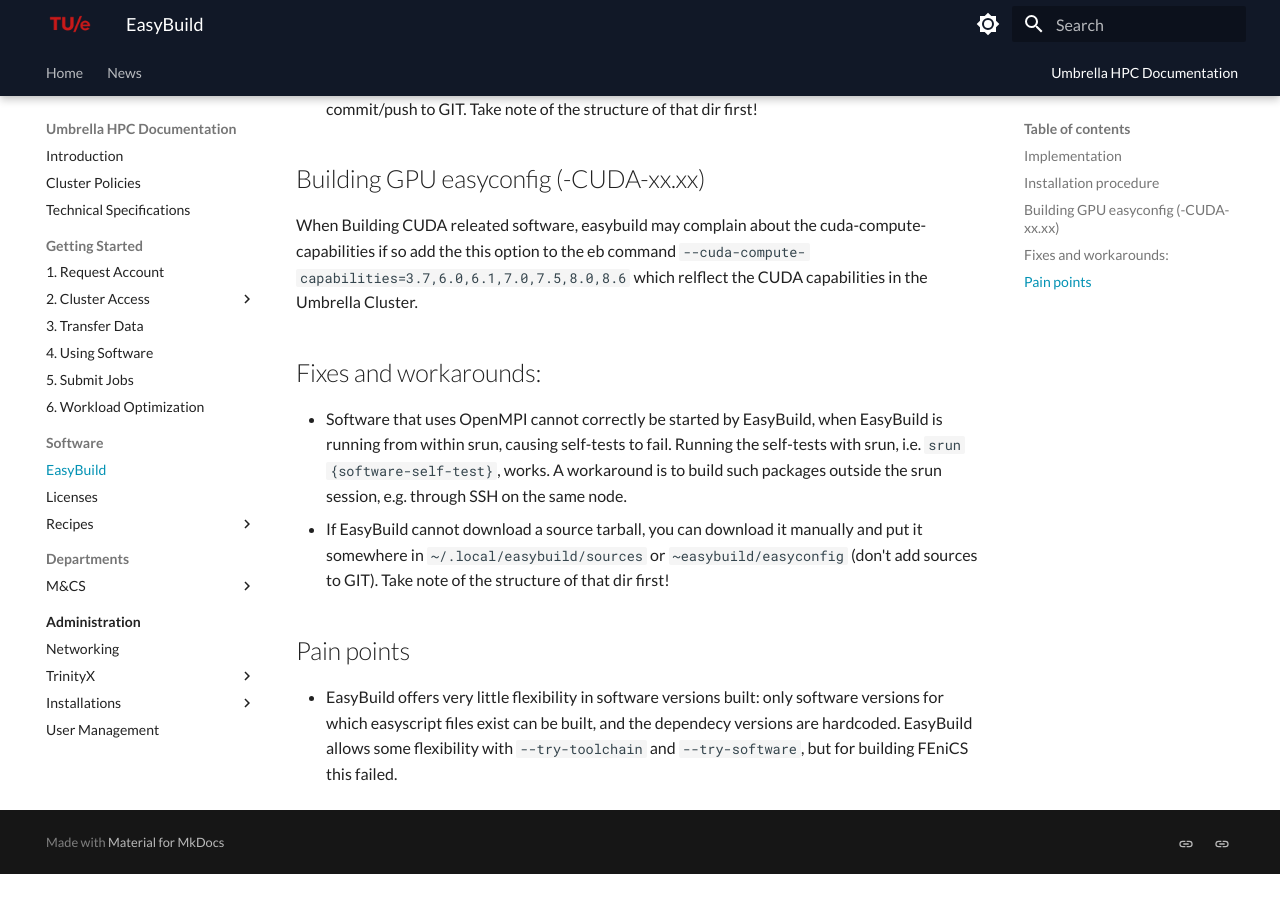
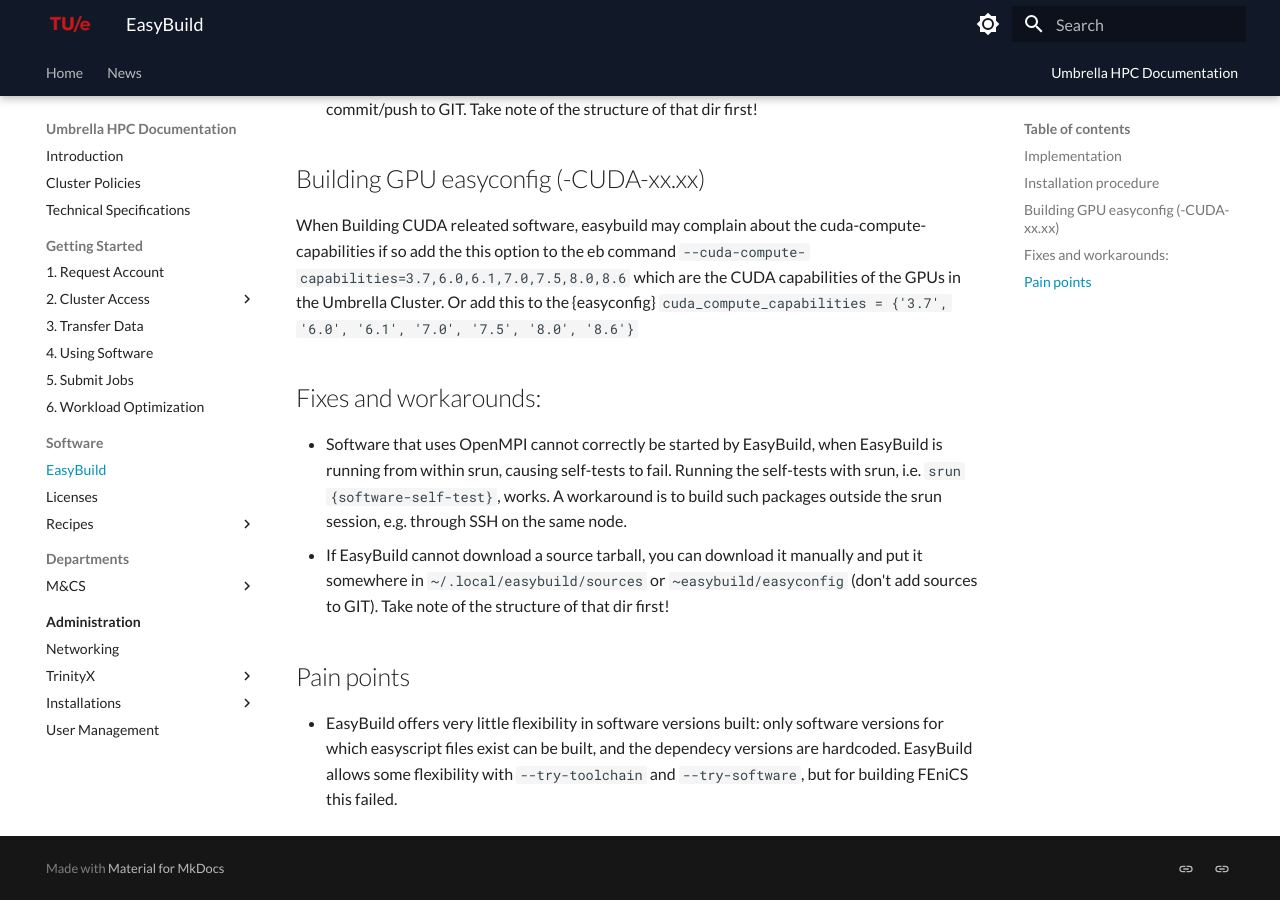
Before and after one commit to gferhpc/supercomputing.tue.nl, an MkDocs documentation site: the page built from pages/documentation/software/easybuild.md, in a window 1280 px wide and 900 px high, scrolled down 1293 px. Built offline with MkDocs 1.6.1 and Material for MkDocs 9.7.7, drawn with Linux system fonts in a browser that asks for light colours; before the commit the page ends 2167 px from its top, so only the background shows below that.

Commit message:
Update easybuild.md

````diff
--- a/pages/documentation/software/easybuild.md
+++ b/pages/documentation/software/easybuild.md
@@ -50,7 +50,7 @@
 
 ## Building GPU easyconfig (-CUDA-xx.xx)
 
-When Building CUDA releated software, easybuild may complain about the cuda-compute-capabilities if so add the this option to the eb command ```--cuda-compute-capabilities=3.7,6.0,6.1,7.0,7.5,8.0,8.6``` which relflect the CUDA capabilities in the Umbrella Cluster.
+When Building CUDA releated software, easybuild may complain about the cuda-compute-capabilities if so add the this option to the eb command ```--cuda-compute-capabilities=3.7,6.0,6.1,7.0,7.5,8.0,8.6``` which are the CUDA capabilities of the GPUs in the Umbrella Cluster. Or add this to the {easyconfig} ```cuda_compute_capabilities = {'3.7', '6.0', '6.1', '7.0', '7.5', '8.0', '8.6'}```
 
 ## Fixes and workarounds:
 
````
